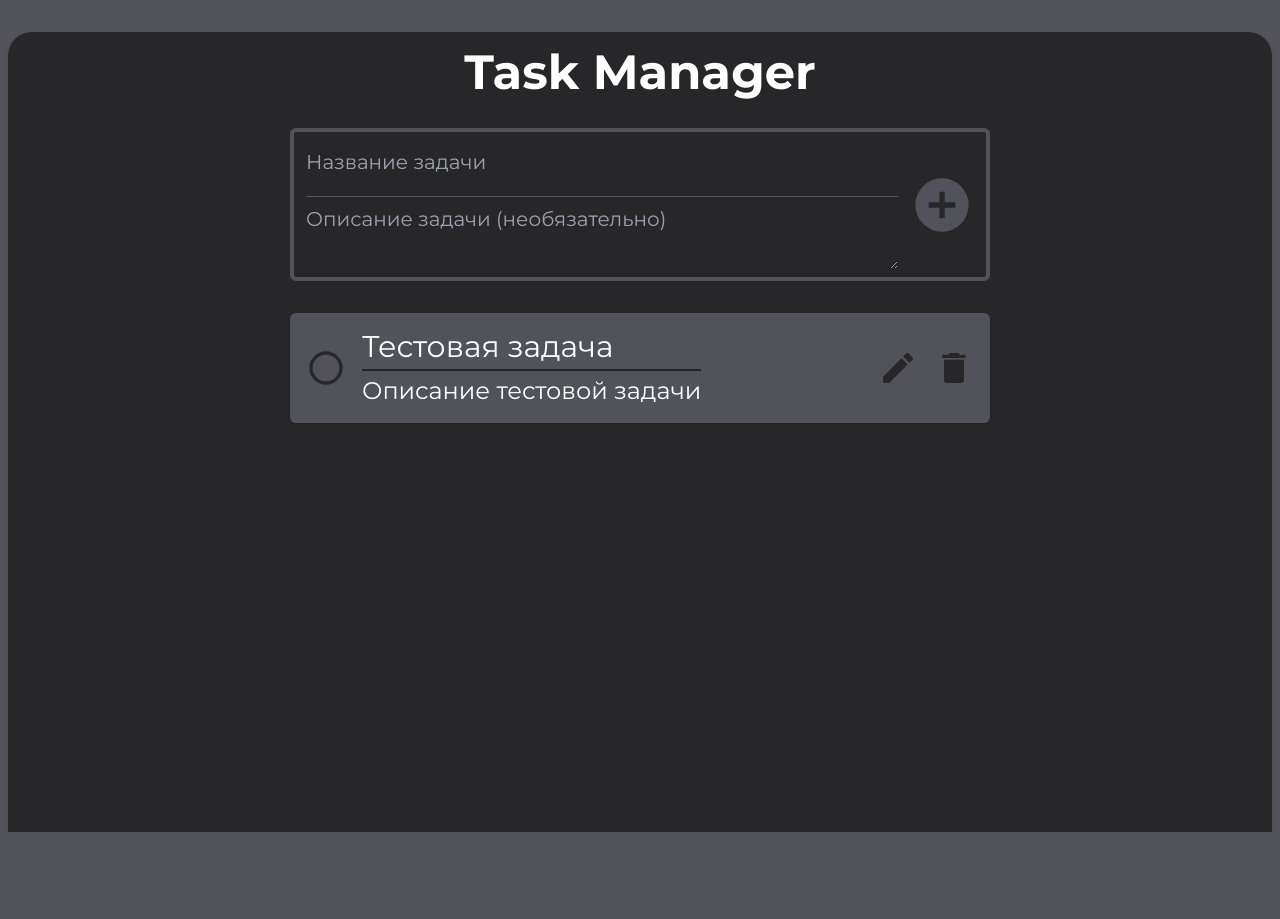
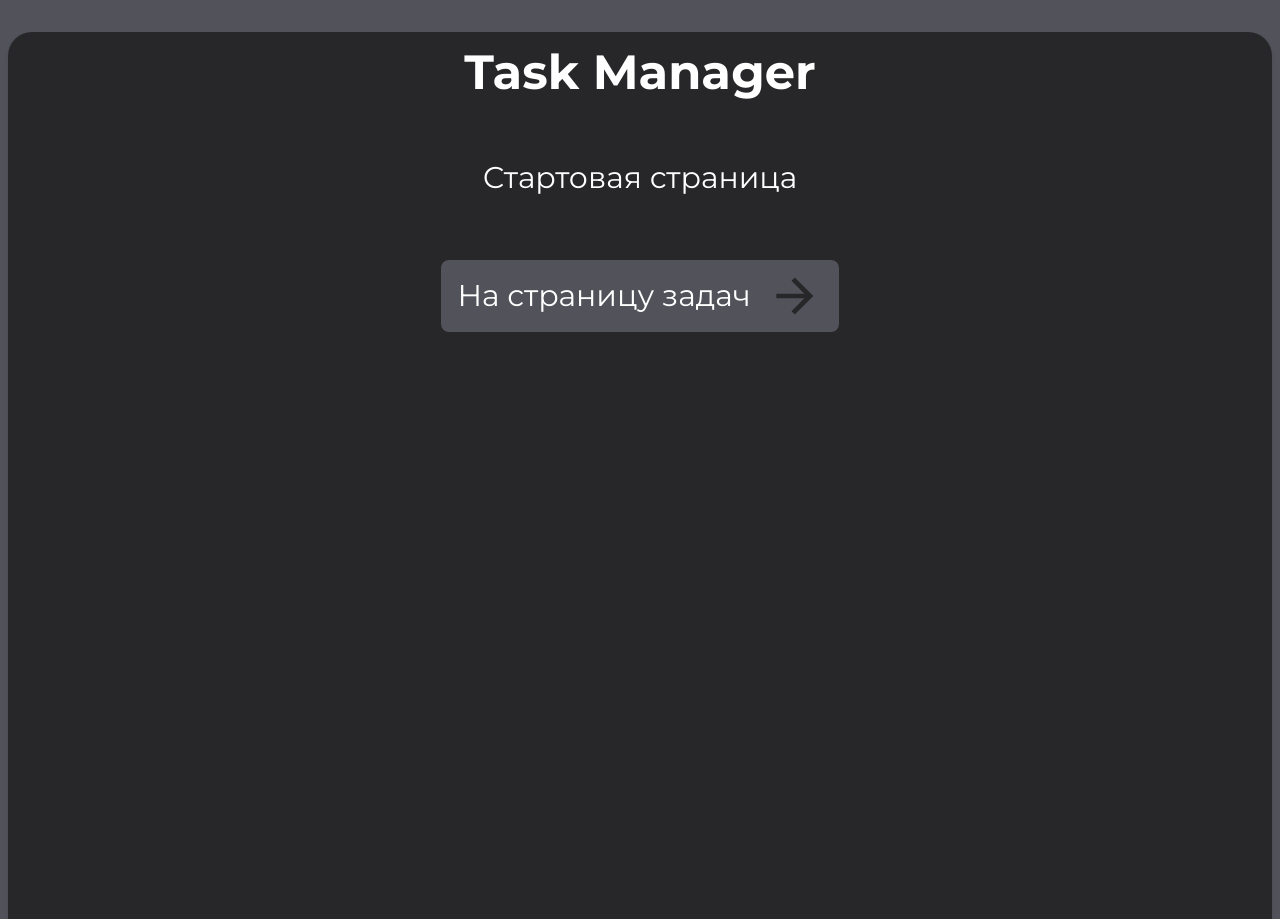
Before and after one commit to nikzz-tea/task-manager-test-task, a Vue app: page / in a window 1280 px wide. Before the commit the page ends 832 px from the top, so only its background shows below. Built offline with nearby package versions, Linux system fonts and the light colour scheme.

Commit message:
chore: create start page

```diff
--- a/src/App.vue
+++ b/src/App.vue
@@ -4,7 +4,7 @@ import Header from "./components/Header.vue";
 
 <template>
   <main
-    class="mx-auto mt-8 min-h-screen max-w-[1400px] rounded-t-3xl bg-zinc-800 p-4 shadow-md"
+    class="mx-auto mt-8 min-h-[887px] max-w-[1400px] rounded-t-3xl bg-zinc-800 p-4 shadow-md"
   >
     <Header />
     <router-view />
--- a/src/components/Tasks/TaskCard.vue
+++ b/src/components/Tasks/TaskCard.vue
@@ -27,18 +27,21 @@ const handleSave = () => {
 <template>
   <div
     :class="[
-      'flex items-center justify-between rounded-md p-4 shadow-sm duration-150',
+      'flex items-center gap-4 rounded-md p-4 shadow-sm duration-150',
       isCompleted
         ? 'bg-zinc-700 text-zinc-400 line-through'
         : 'bg-zinc-600 text-white',
     ]"
   >
-    <div class="flex items-center gap-4">
+    <div class="flex grow items-center gap-4">
       <div @click="store.toggleComplete(id)">
         <BlankCheckIcon v-if="!isCompleted" />
         <CheckIcon v-if="isCompleted" />
       </div>
-      <div class="divide-y-2 divide-zinc-800">
+      <div
+        @keydown="(e) => e.key === 'Enter' && handleSave()"
+        class="w-full divide-y-2 divide-zinc-800"
+      >
         <Input
           placeholder="Название"
           className="bg-zinc-700 rounded-t-md p-2"
@@ -52,10 +55,12 @@ const handleSave = () => {
           v-if="isEditMode"
           v-model="newDesc"
         />
-        <p v-if="desc && !isEditMode" class="pt-1 text-2xl">{{ desc }}</p>
+        <p v-if="desc && !isEditMode" class="break-all pt-1 text-2xl">
+          {{ desc }}
+        </p>
       </div>
     </div>
-    <div class="flex items-center gap-4">
+    <div class="flex grow-0 items-center gap-4">
       <EditIcon v-if="!isEditMode" @click="isEditMode = true" />
       <SaveIcon v-if="isEditMode" @click="handleSave" />
       <DeleteIcon @click="store.deleteOne(id)" />
--- /dev/null
+++ b/src/components/icons/ArrowIcon.vue
@@ -0,0 +1,12 @@
+<template>
+  <svg
+    class="size-14 cursor-pointer fill-zinc-800"
+    xmlns="http://www.w3.org/2000/svg"
+    viewBox="0 0 24 24"
+  >
+    <title>arrow-right</title>
+    <path
+      d="M4,11V13H16L10.5,18.5L11.92,19.92L19.84,12L11.92,4.08L10.5,5.5L16,11H4Z"
+    />
+  </svg>
+</template>
--- a/src/pages/Start.vue
+++ b/src/pages/Start.vue
@@ -1 +1,17 @@
-<template>Стартовая страница</template>
+<script setup lang="ts">
+import ArrowIcon from "../components/icons/ArrowIcon.vue";
+</script>
+
+<template>
+  <div class="mx-auto flex max-w-[700px] flex-col items-center gap-16 pt-16">
+    <h2 class="text-center text-3xl text-white">Стартовая страница</h2>
+    <router-link to="/tasks">
+      <button
+        class="flex items-center gap-4 rounded-lg bg-zinc-600 px-4 py-2 duration-150 hover:bg-zinc-500"
+      >
+        <span class="text-3xl text-white">На страницу задач</span>
+        <ArrowIcon />
+      </button>
+    </router-link>
+  </div>
+</template>
--- a/src/router/index.ts
+++ b/src/router/index.ts
@@ -5,11 +5,11 @@ import Start from "../pages/Start.vue";
 const routes = [
   {
     path: "/",
-    component: Main,
+    component: Start,
   },
   {
-    path: "/start",
-    component: Start,
+    path: "/tasks",
+    component: Main,
   },
 ];
 
```
